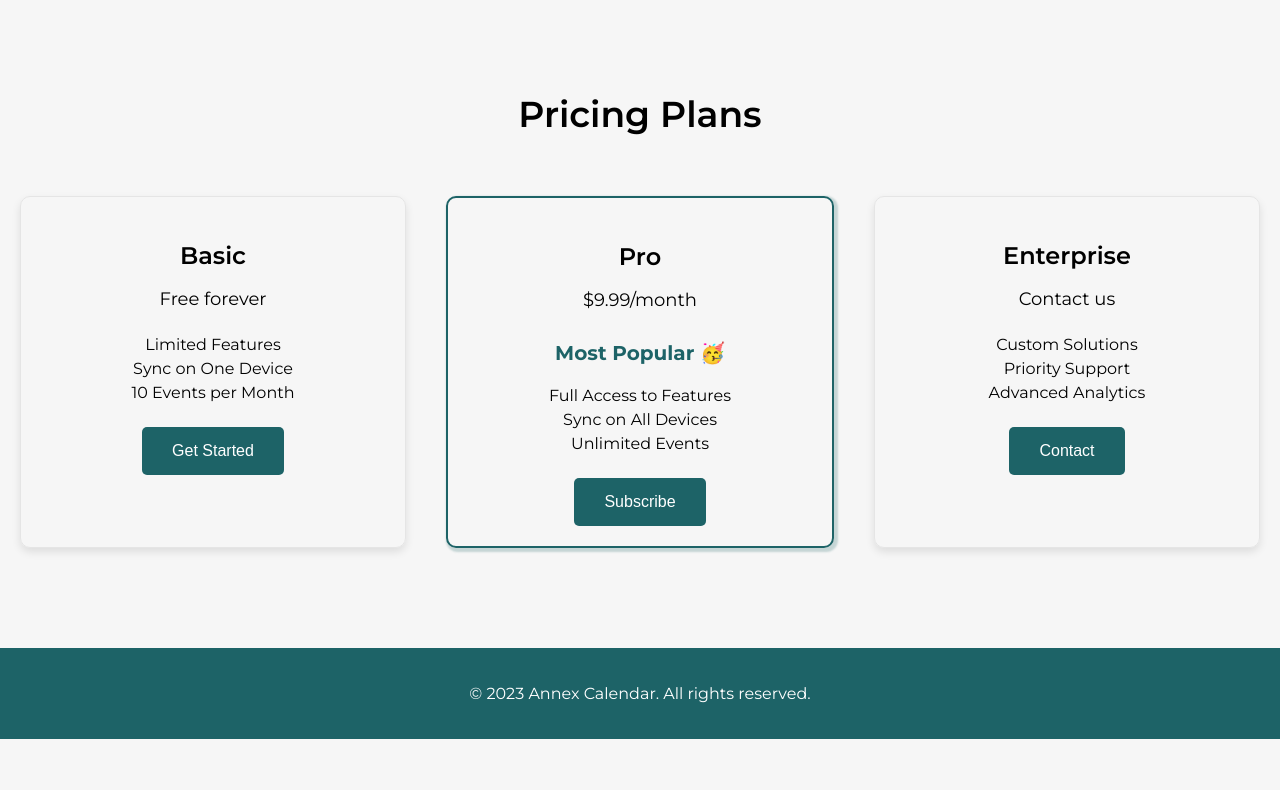
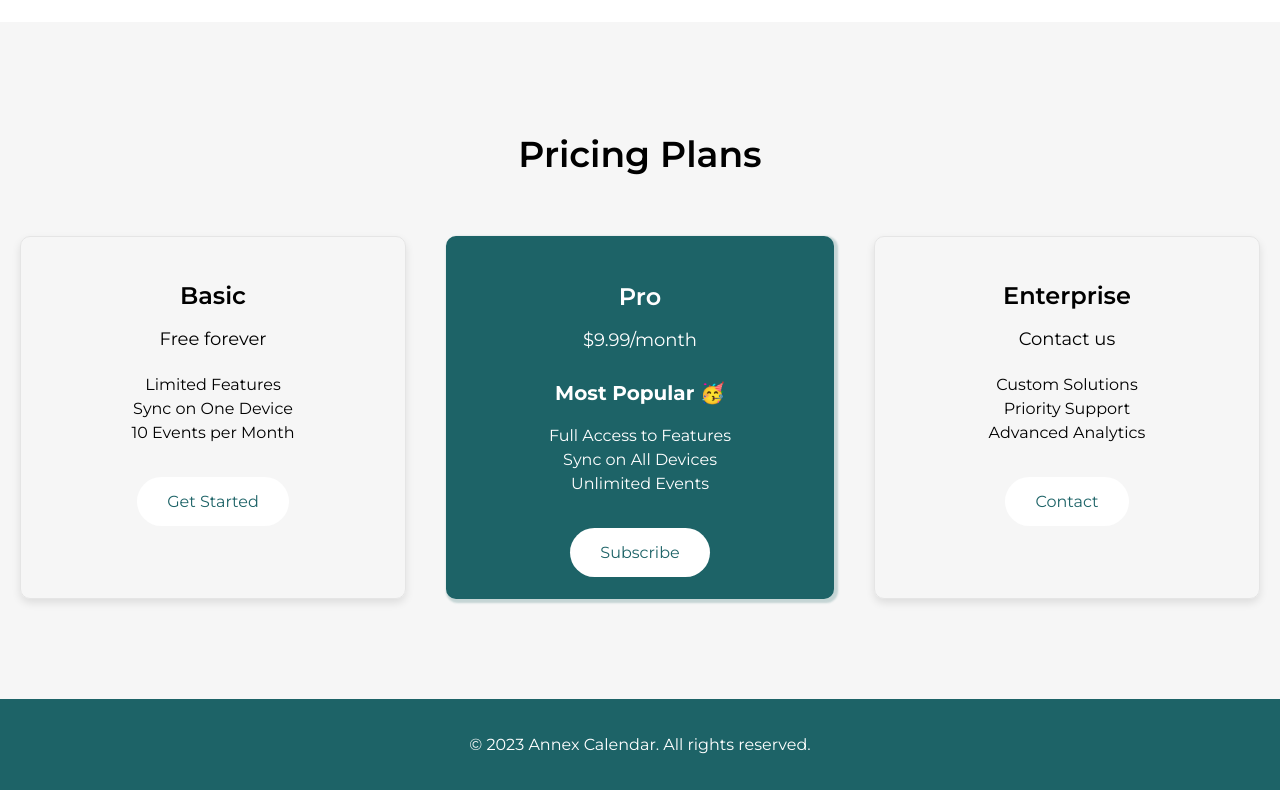
Before and after one commit to annexplanner/annexplanner.github.io, a plain HTML site: page index.html in a window 1280 px wide. Shown: the part 999-1789 px from the top of the page. Before the commit the page ends 1738 px from the top, so only its background shows below. Drawn offline with Linux system fonts and the light colour scheme.

Commit message:
defrgthyu

```diff
--- a/index.html
+++ b/index.html
@@ -14,10 +14,10 @@
         <img src="logo.png" alt="Annex Logo">
       </div>
       <ul class="nav-links">
-        <li><a href="#">Home</a></li>
-        <li><a href="#">Features</a></li>
-        <li><a href="#">Pricing</a></li>
-        <li><a href="#">Contact</a></li>
+        <li><a href="/login.html">Login</a></li>
+        <li><a href="#features">Features</a></li>
+        <li><a href="#pricing">Pricing</a></li>
+        <li><a href='mailto:ayaangrover@gmail.com,Krish.the.pro.7@gmail.com'>Contact</a></li>
       </ul>
     </nav>
     <div class="hero">
@@ -28,7 +28,7 @@
     </div>
   </header>
 
-  <section class="features">
+  <section id=features class="features">
     <div class="feature">
       <img src="feature-icon1.png" alt="Feature 1">
       <h2>Intuitive Interface</h2>
@@ -51,7 +51,7 @@
     </div>
   </section>
 
-  <section class="pricing">
+  <section id=pricing class="pricing">
     <h2>Pricing Plans</h2>
     <div class="pricing-options">
       <div class="pricing-option">
--- a/styles.css
+++ b/styles.css
@@ -235,12 +235,14 @@ body {
 
 .most-popular {
   border: 2px solid #1D6367;
+  background-color: #1D6367;
   box-shadow: #1d63673a 2px 2px 2px 2px;
+  color: #FFFFFF;
 }
 
 .popular-badge {
   background-color: #FFFFFF00;
-  color: #1D6367;
+  color: #FFFFFF;
   font-weight: 700;
   font-size: 20px;
   border-radius: 5px;
@@ -272,3 +274,109 @@ a:hover {
 }
 
 /* ... Rest of the Styles ... */
+
+/* ... Previous Styles ... */
+
+/* Button styling */
+.cta-button,
+.pricing-option .cta-button {
+  font-family: 'Montserrat', sans-serif; /* Set font to Montserrat */
+  background-color: #1D6367;
+  color: #FFFFFF;
+  padding: 15px 30px;
+  border: none;
+  border-radius: 5px;
+  font-size: 16px;
+  cursor: pointer;
+  transition: background-color 0.3s ease, color 0.3s ease; /* Add color transition */
+}
+
+.cta-button:hover,
+.pricing-option .cta-button:hover {
+  background-color: #e6e6e6; /* Change background color on hover */
+  color: #1D6367; /* Change text color on hover */
+}
+
+/* ... Rest of the Styles ... */
+
+/* ... Previous Styles ... */
+
+/* Button styling */
+.cta-button,
+.pricing-option .cta-button {
+  font-family: 'Montserrat', sans-serif; /* Set font to Montserrat */
+  background-color: #1D6367;
+  color: #FFFFFF;
+  padding: 15px 30px;
+  border: none;
+  border-radius: 5px;
+  font-size: 16px;
+  cursor: pointer;
+  transition: background-color 0.3s ease, color 0.3s ease; /* Add color transition */
+}
+
+.cta-button:hover,
+.pricing-option .cta-button:hover {
+  background-color: #FFFFFF; /* Change background color on hover */
+  color: #1D6367; /* Change text color on hover */
+}
+
+/* ... Rest of the Styles ... */
+
+/* ... Previous Styles ... */
+
+/* Button styling */
+.cta-button,
+.pricing-option .cta-button {
+  font-family: 'Montserrat', sans-serif; /* Set font to Montserrat */
+  background-color: #1D6367;
+  color: #FFFFFF;
+  padding: 15px 30px;
+  border: none;
+  border-radius: 5px;
+  font-size: 16px;
+  cursor: pointer;
+  transition: background-color 0.3s ease, color 0.3s ease; /* Add color transition */
+  text-decoration: none; /* Remove underline from buttons */
+  display: inline-block; /* Adjust display property */
+  margin-top: 10px; /* Add spacing between buttons */
+  text-align: center; /* Center button text */
+}
+
+.cta-button:hover,
+.pricing-option .cta-button:hover {
+  background-color: #e6e6e6; /* Change background color on hover */
+  color: #1D6367; /* Change text color on hover */
+}
+
+/* ... Rest of the Styles ... */
+
+/* ... Previous Styles ... */
+
+/* Button styling */
+.cta-button,
+.pricing-option .cta-button {
+  font-family: 'Montserrat', sans-serif; /* Set font to Montserrat */
+  padding: 15px 30px;
+  border: none;
+  border-radius: 5px;
+  font-size: 16px;
+  cursor: pointer;
+  transition: background-color 0.3s ease, color 0.3s ease; /* Add color transition */
+  text-decoration: none; /* Remove underline from buttons */
+  display: inline-block; /* Adjust display property */
+  margin-top: 10px; /* Add spacing between buttons */
+  text-align: center; /* Center button text */
+  background-color: #FFFFFF; /* Add gradient background */
+  color: #1D6367; /* Set text color */
+  border-radius: 40px;
+}
+
+.cta-button:hover,
+.pricing-option .cta-button:hover {
+  background-color: #e6e6e6; /* Reverse gradient on hover */
+  color: #1D6367; /* Change text color on hover */
+  border-radius: 40px;
+}
+
+/* ... Rest of the Styles ... */
```
Also changed, not shown: register.html (+0 -1 lines).
